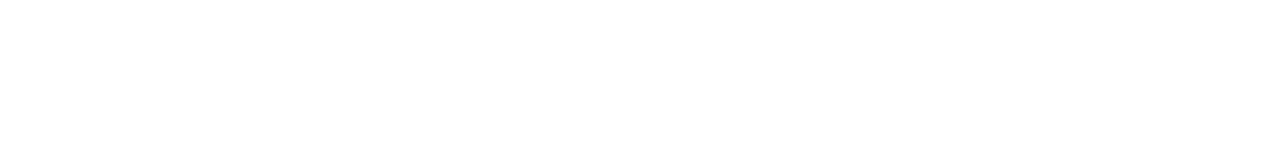
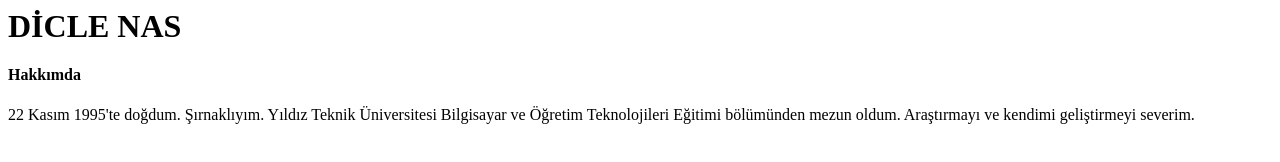
Before and after one commit to Nasdicle/HTMLOdevler, a plain HTML site: page index.html in a window 1280 px wide. Drawn offline with Linux system fonts and the light colour scheme.

Commit message:
Update index.html

```diff
--- a/index.html
+++ b/index.html
@@ -3,6 +3,10 @@
     <title> HTML İLK SAYFA </title>
   </head>
   <body>
+    <h1> DİCLE NAS </h1>
+    <h4> Hakkımda </h4>
+    <p> 22 Kasım 1995'te doğdum. Şırnaklıyım. Yıldız Teknik Üniversitesi Bilgisayar ve Öğretim Teknolojileri Eğitimi bölümünden mezun oldum. Araştırmayı ve kendimi geliştirmeyi severim. </p>
+
 
   </body>
 </html>
```
